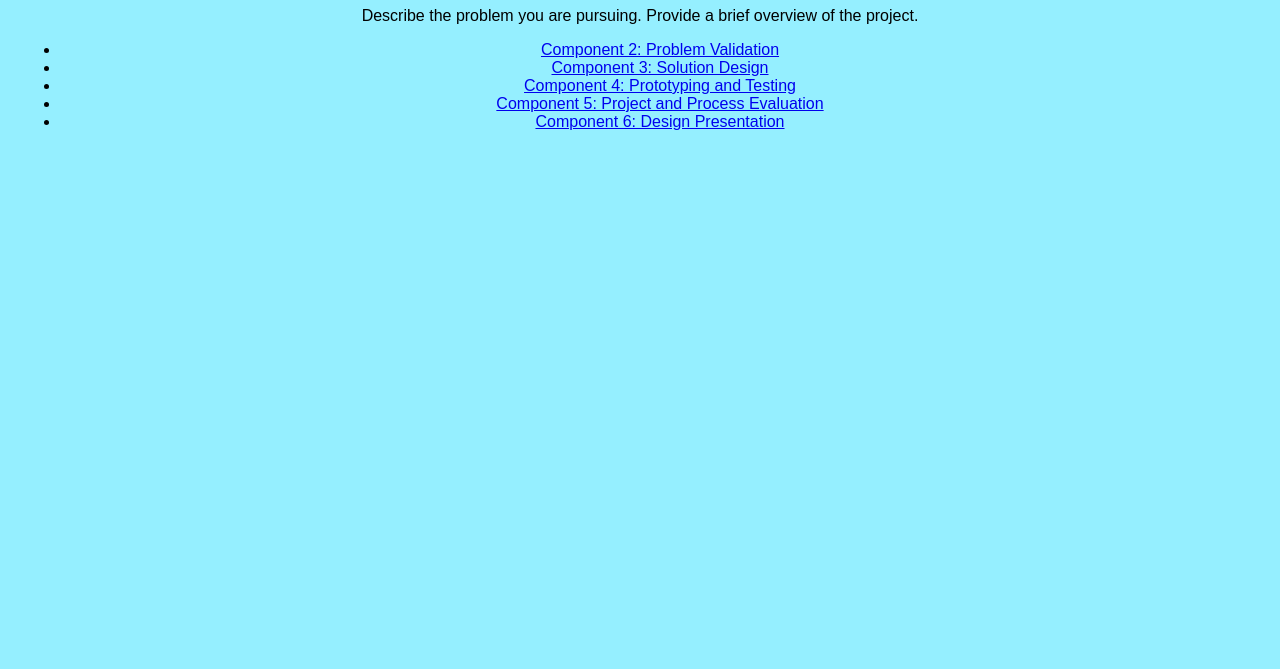
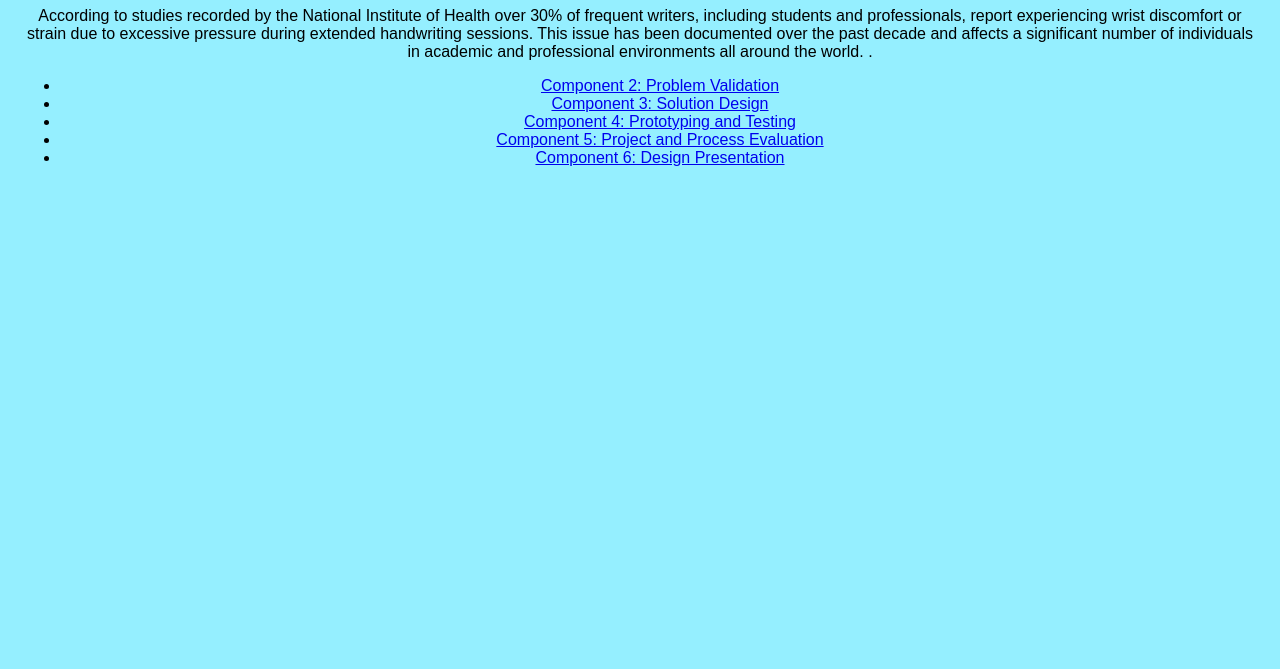
Before and after one commit to CGarcia2607/cgarcia2607.github.io, a plain HTML site: page final-project.html in a window 1280 px wide. Shown: the part 131-800 px from the top of the page. Drawn offline with Linux system fonts and the light colour scheme.

Commit message:
Final project problem statement

```diff
--- a/final-project.html
+++ b/final-project.html
@@ -18,7 +18,8 @@
     </header>
     <main>
         <h1>Final Project</h1>
-        <p>Describe the problem you are pursuing. Provide a brief overview of the project.</p>
+        <p>According to studies recorded by the National Institute of Health over 30% of frequent writers, including students and professionals, report experiencing wrist discomfort or strain due to excessive pressure during extended handwriting sessions. This issue has been documented over the past decade and affects a significant number of individuals in academic and professional environments all around the world.
+            .</p>
         <ul>
             <li><a href="404.html">Component 2: Problem Validation</a></li>
             <li><a href="404.html">Component 3: Solution Design</a></li>
```
